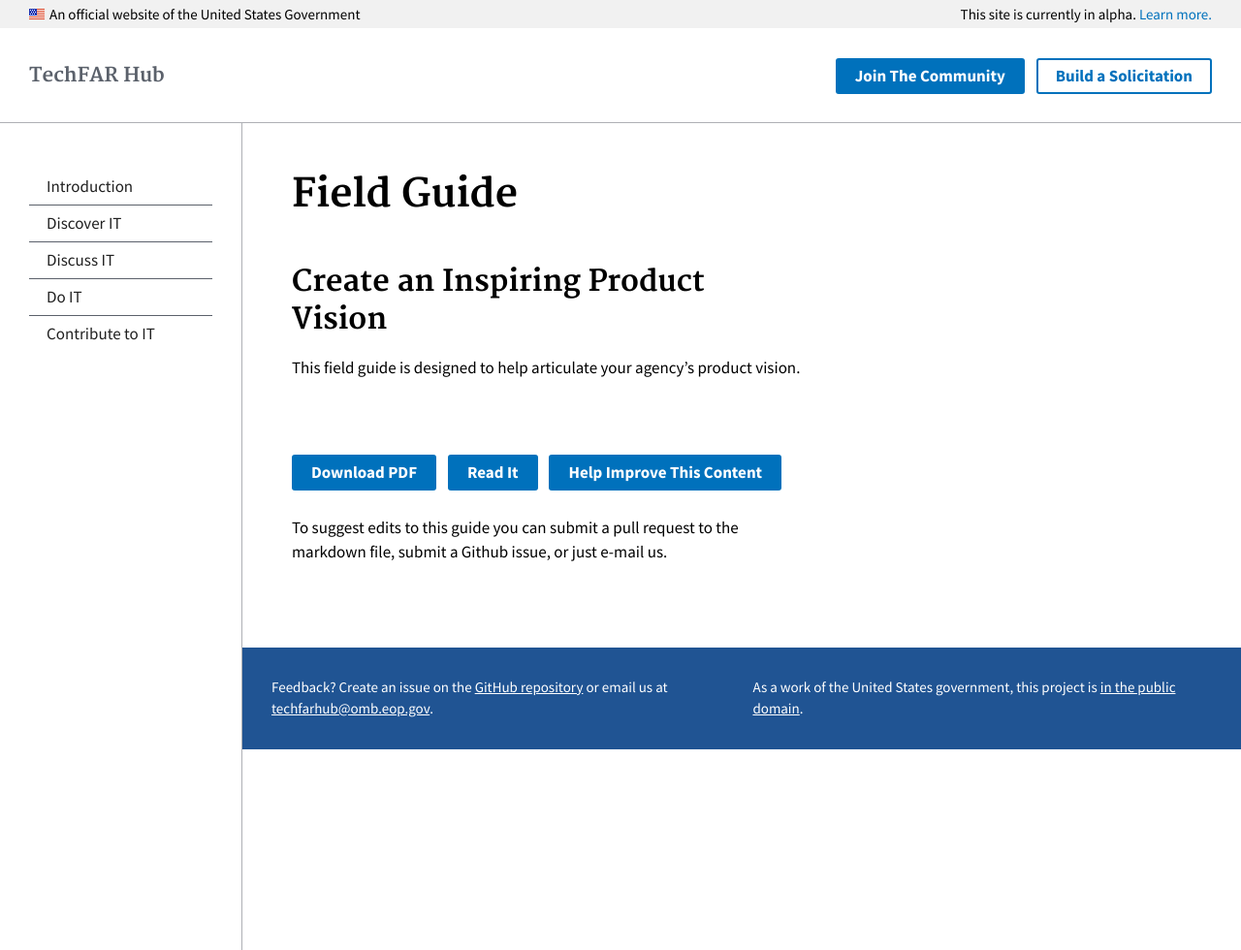
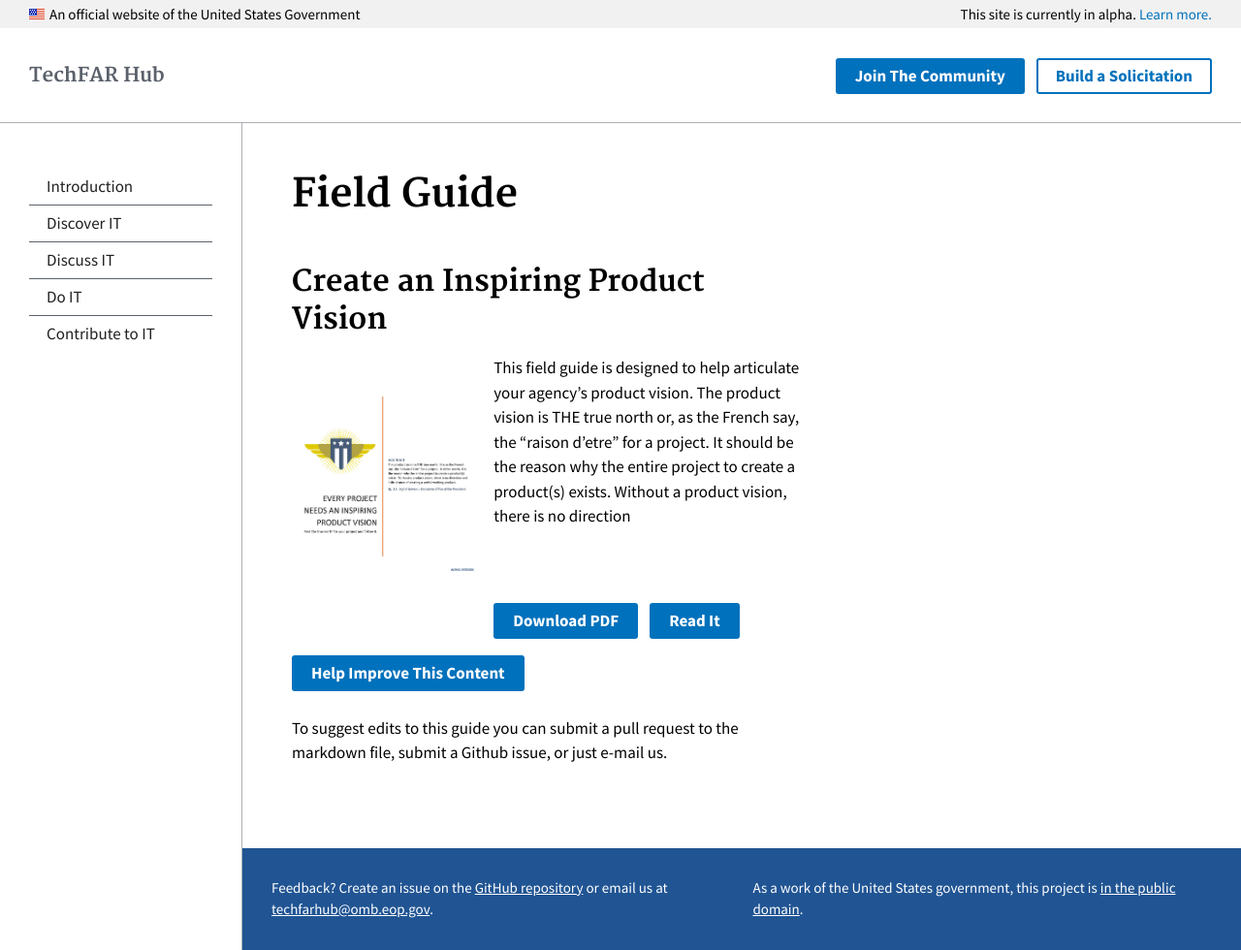
Before and after one commit to usds/techfar-hub, a Jekyll site: the page built from guide-landing/vision.md, in a window 1280 px wide and 980 px high. Shown: the whole window at 97% size. Built offline with Jekyll 4.4.1, drawn with Linux system fonts in a browser that asks for light colours.

Commit message:
Added image for product vision guide
And also added more summary text to match to describe the content of the guide.

```diff
--- a/guide-landing/vision.md
+++ b/guide-landing/vision.md
@@ -7,9 +7,17 @@ title: Field Guide
 
 ## Create an Inspiring Product Vision
 
-This field guide is designed to help articulate your agency’s product vision.
+![ProductVisionCover]( https://github.com/usds/techfar-hub/blob/master/assets/img/productVisionCover.jpg)
+This field guide is designed to help articulate your agency’s product vision. The product vision is THE true north or, as the French say, the “raison d’etre” for a project. It should be the reason why the entire project to create a product(s) exists. Without a product vision, there is no direction
 
 <br/>  <br/>
 <a class="usa-button" type="button" href="https://techfarhub.cio.gov/assets/files/CreateAnInspritingProductVisionF.pdf">Download PDF</a>  <a class="usa-button" type="button" href="https://github.com/usds/techfar-hub/blob/master/docs/Every-Project-Needs-An-Inspiring-Product-Vision.md">Read It</a>  <a class="usa-button" type="button" target="blank" href="https://github.com/usds/techfar-hub/blob/master/README.md">Help Improve This Content</a>
 
 To suggest edits to this guide you can submit a pull request to the markdown file, submit a Github issue, or just e-mail us.
+
+<style> img[alt= ProductVisionCover] {
+  max-width:  250px;
+  max-height: 250px;
+  float: left;
+  margin: 0px 15px 15px 0px;
+  } </style>
```
